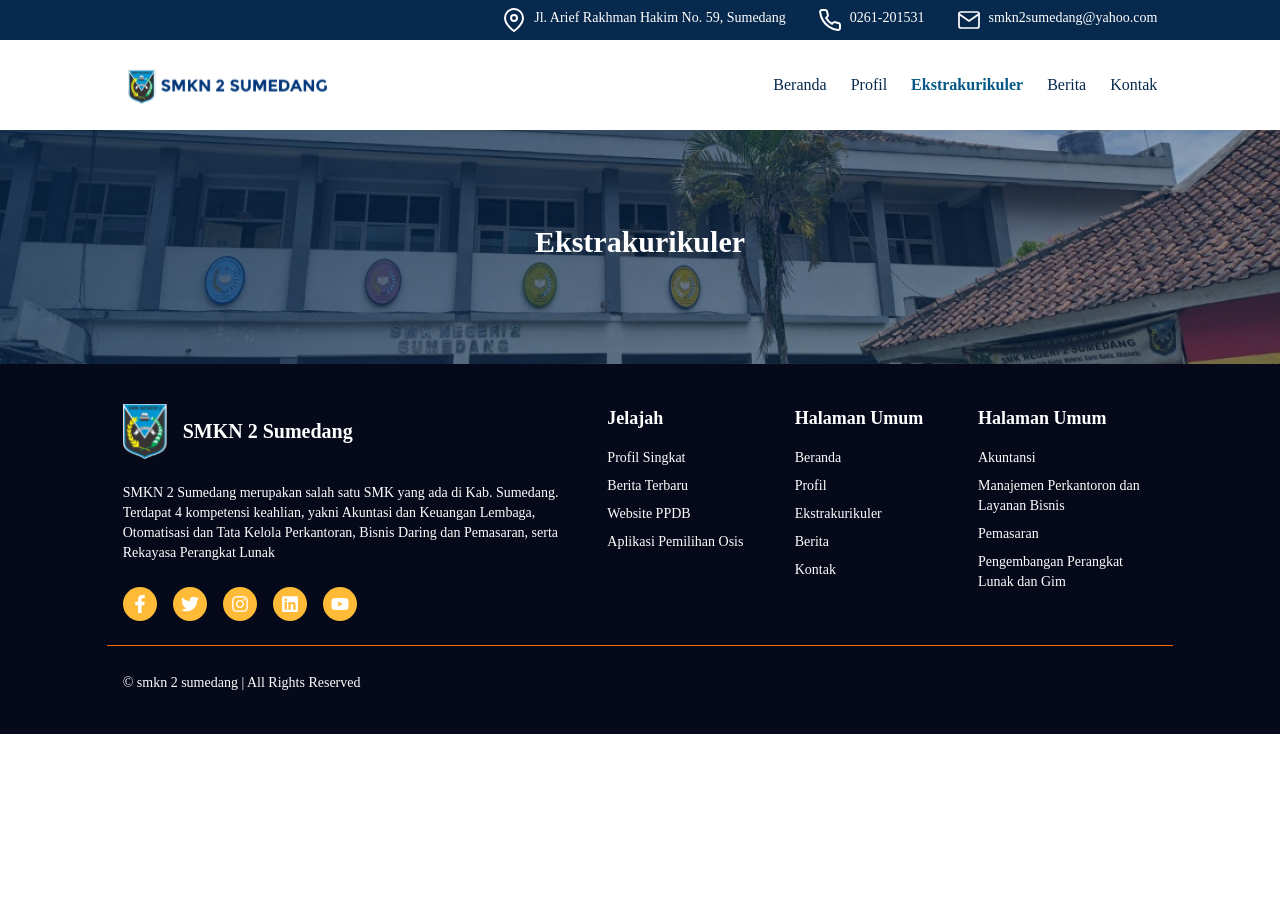
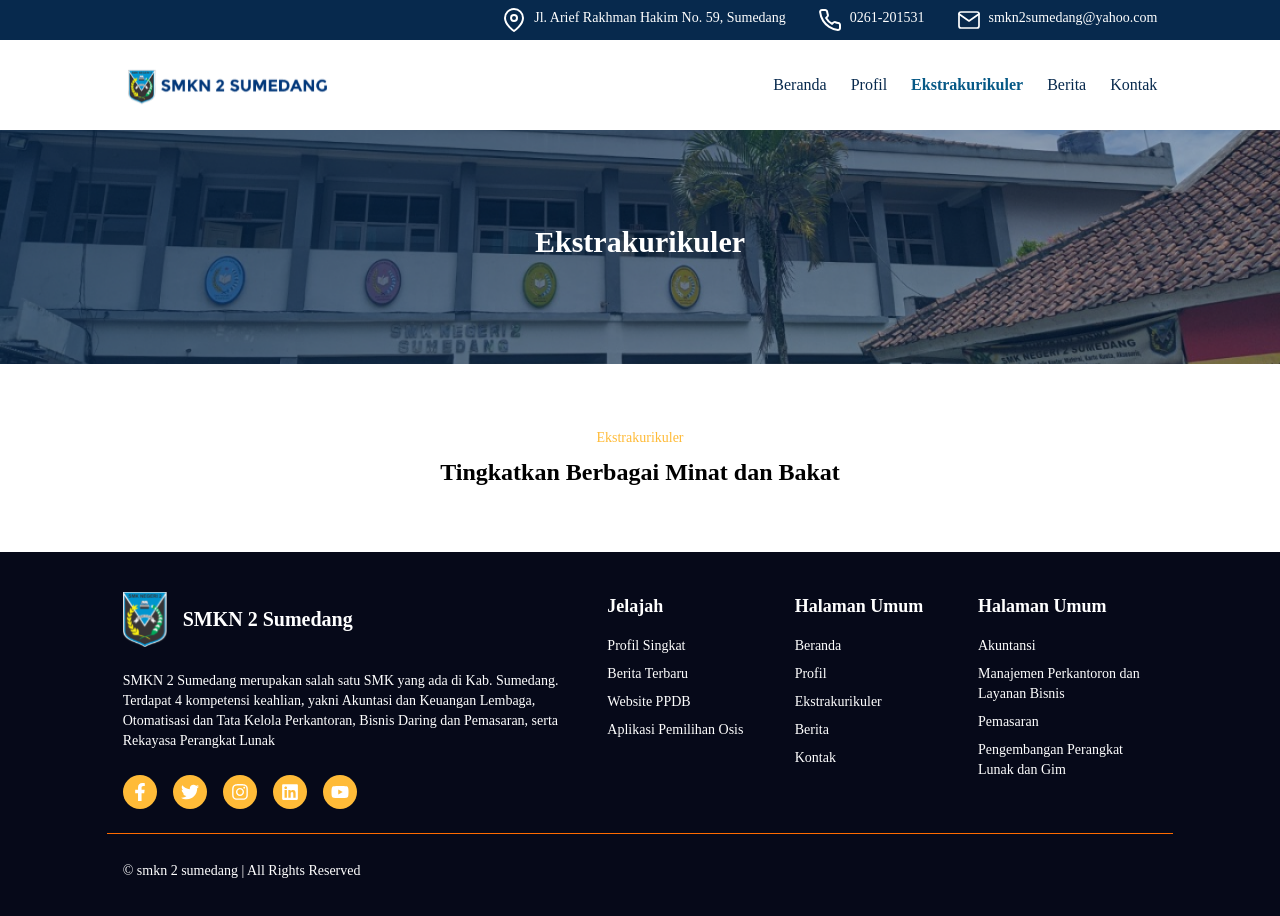
Before and after one commit to isyhfadilah/smkn2sumedang, a Next.js app: page /ekstrakurikuler in a window 1280 px wide. Shown: the top 916 px of the page. Before the commit the page ends 800 px from the top, so only its background shows below. Built offline with nearby package versions, Linux system fonts and the light colour scheme; a web font is replaced by a local one.

Commit message:
feat: add ekstrakurikuler section

```diff
--- a/src/app/(client)/ekstrakurikuler/page.tsx
+++ b/src/app/(client)/ekstrakurikuler/page.tsx
@@ -1,9 +1,11 @@
 import { Hero } from '@/components/common/hero'
+import { EkstrakurikulerSection } from '@/components/common/sections/ekstrakurikuler'
 
 export default function Ekstrakurikuler() {
   return (
     <main>
       <Hero image="/images/landing/hero.png" title="Ekstrakurikuler" />
+      <EkstrakurikulerSection />
     </main>
   )
 }
--- /dev/null
+++ b/src/components/common/sections/ekstrakurikuler/ekstrakurikuler.tsx
@@ -0,0 +1,12 @@
+import Container from '../../layouts/Container'
+import { Title } from '@/components/ui/title'
+
+export const EkstrakurikulerSection = () => {
+  return (
+    <section className="my-16">
+      <Container>
+        <Title title="Ekstrakurikuler" subtitle="Tingkatkan Berbagai Minat dan Bakat" className="text-center" />
+      </Container>
+    </section>
+  )
+}
--- /dev/null
+++ b/src/components/common/sections/ekstrakurikuler/index.tsx
@@ -0,0 +1 @@
+export { EkstrakurikulerSection } from './ekstrakurikuler'
```
